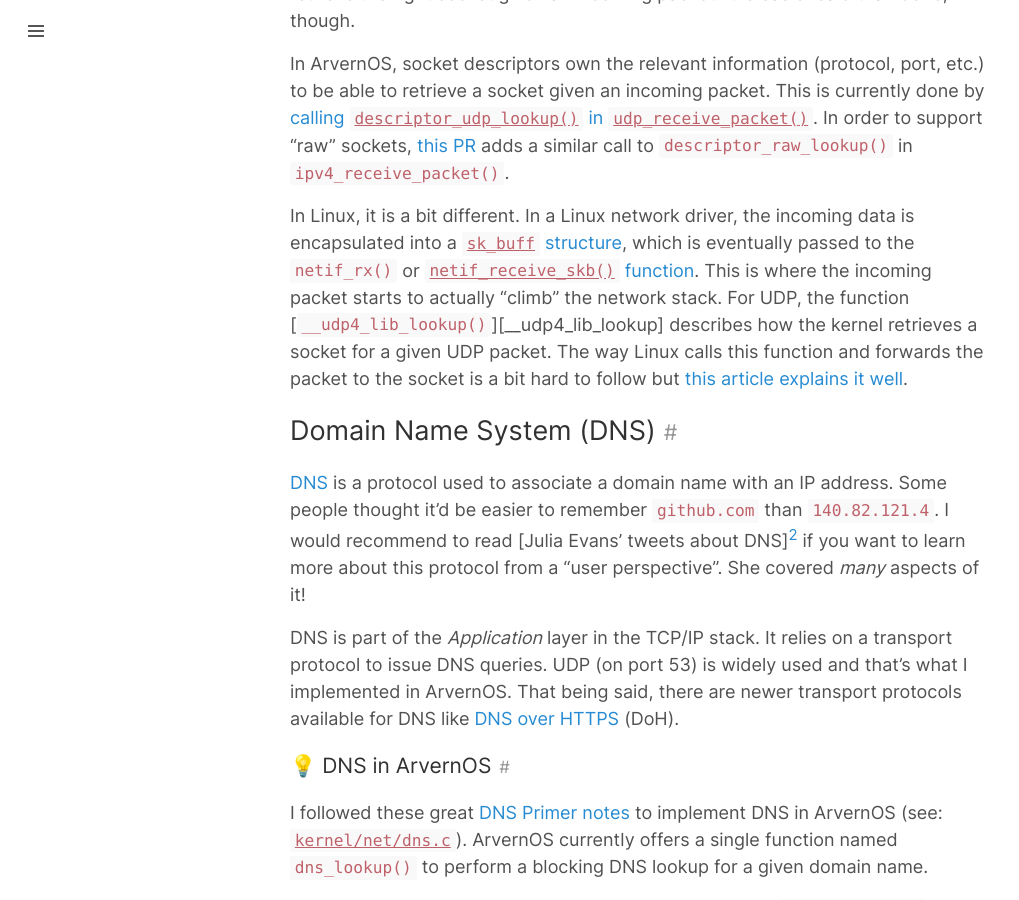
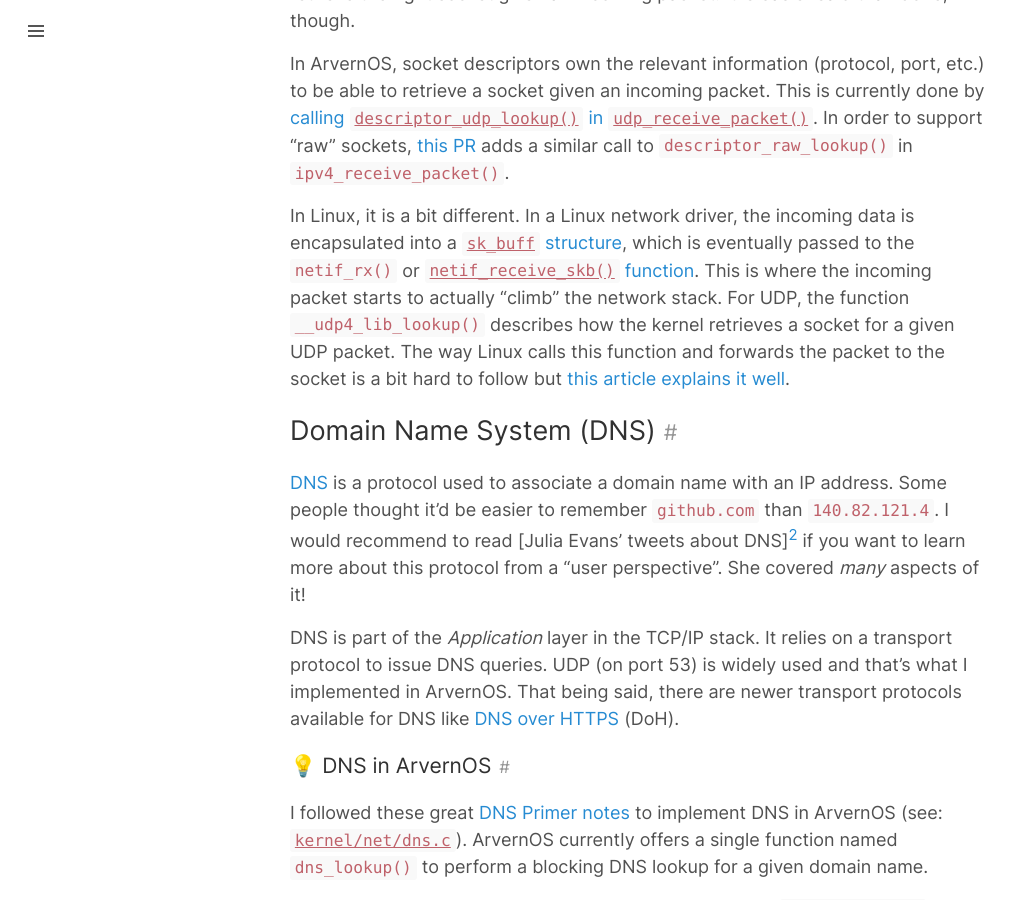
Before and after one commit to willdurand/willdurand.github.io, a Jekyll site: the page built from _posts/2022-04-11-on-writing-a-network-stack-part-2.md, in a window 1280 px wide and 900 px high, scrolled down 2514 px. Shown: the whole window, without its empty margins (0-1019 px from the left). Built offline with Jekyll 4.4.1, drawn with Linux system fonts in a browser that asks for light colours; some of the changed lines change nothing that is shown.

Commit message:
fix invalid link

```diff
--- a/_posts/2022-04-11-on-writing-a-network-stack-part-2.md
+++ b/_posts/2022-04-11-on-writing-a-network-stack-part-2.md
@@ -93,10 +93,10 @@ In Linux, it is a bit different. In a Linux network driver, the incoming
 data is encapsulated into a [`sk_buff` structure][skbuff], which is eventually
 passed to the `netif_rx()` or [`netif_receive_skb()` function][pia-part4]. This
 is where the incoming packet starts to actually "climb" the network stack. For
-UDP, the function [`__udp4_lib_lookup()`][__udp4_lib_lookup] describes how the
-kernel retrieves a socket for a given UDP packet. The way Linux calls this
-function and forwards the packet to the socket is a bit hard to follow but [this article
-explains it well][pia-part5].
+UDP, the function `__udp4_lib_lookup()` describes how the kernel retrieves a
+socket for a given UDP packet. The way Linux calls this function and forwards
+the packet to the socket is a bit hard to follow but [this article explains it
+well][pia-part5].
 
 ## Domain Name System (DNS)
 
```
